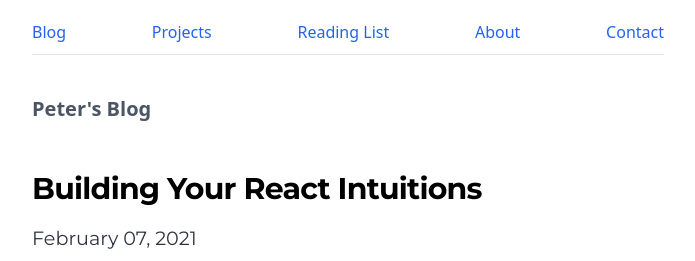
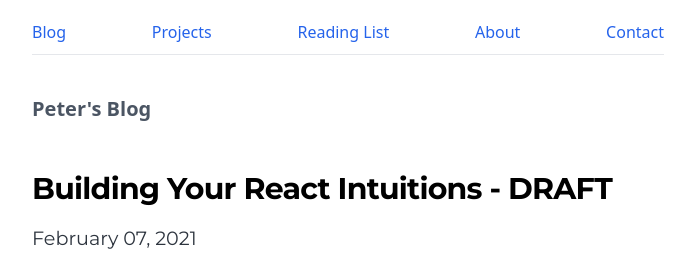
Before and after one commit to peterwooden/peterwooden-com, a Gatsby site: page /building-your-react-intuitions/ in a window 1280 px wide. Shown: the top 261 px of the page, without its empty margins (292-987 px from the left). Built offline with nearby package versions, Linux system fonts and the light colour scheme; Gatsby itself is replaced by a stand-in of ours; some packages are replaced by stand-ins of ours.

Commit message:
made it clear that its a draft

```diff
--- a/content/blog/building-your-react-intuitions/index.md
+++ b/content/blog/building-your-react-intuitions/index.md
@@ -1,5 +1,5 @@
 ---
-title: Building Your React Intuitions
+title: Building Your React Intuitions - DRAFT
 date: "2021-02-07"
 description: "Mental model of React for beginners"
 ---
```
